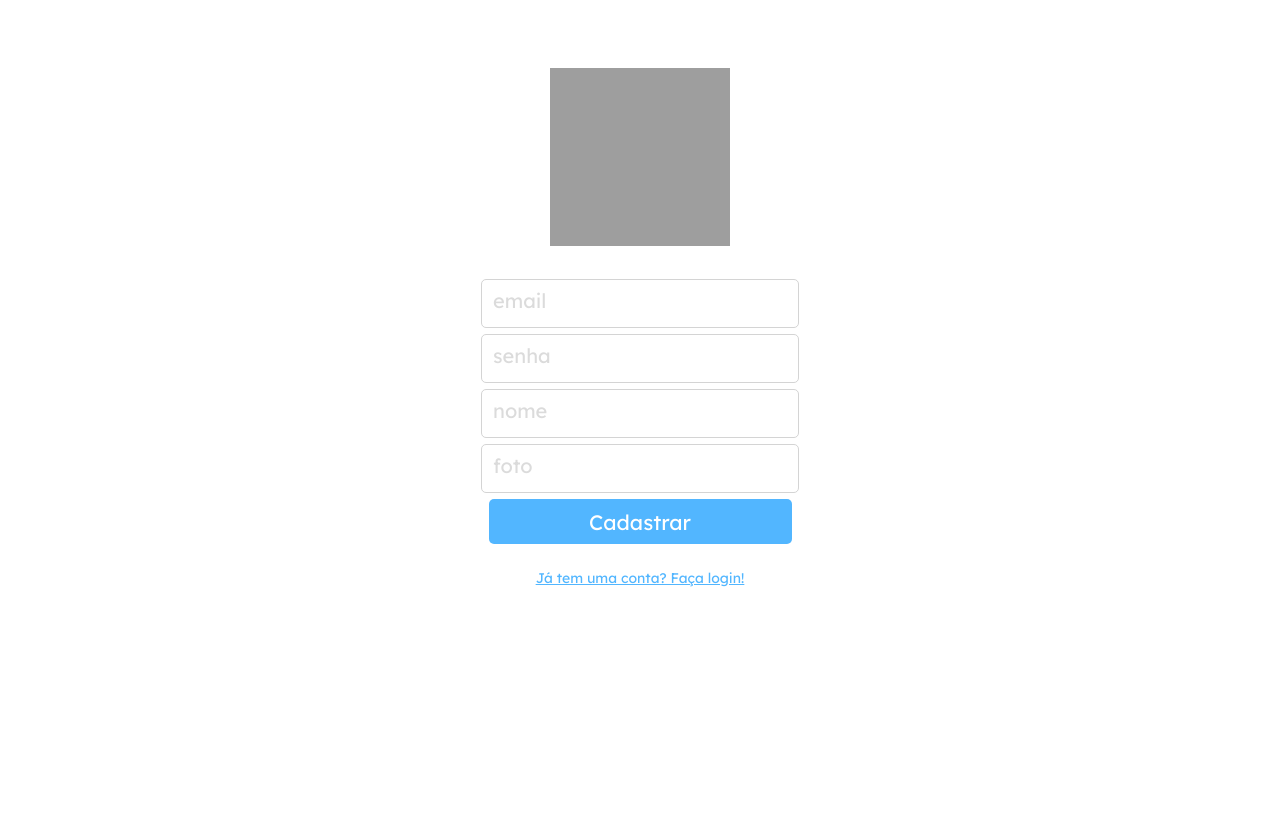
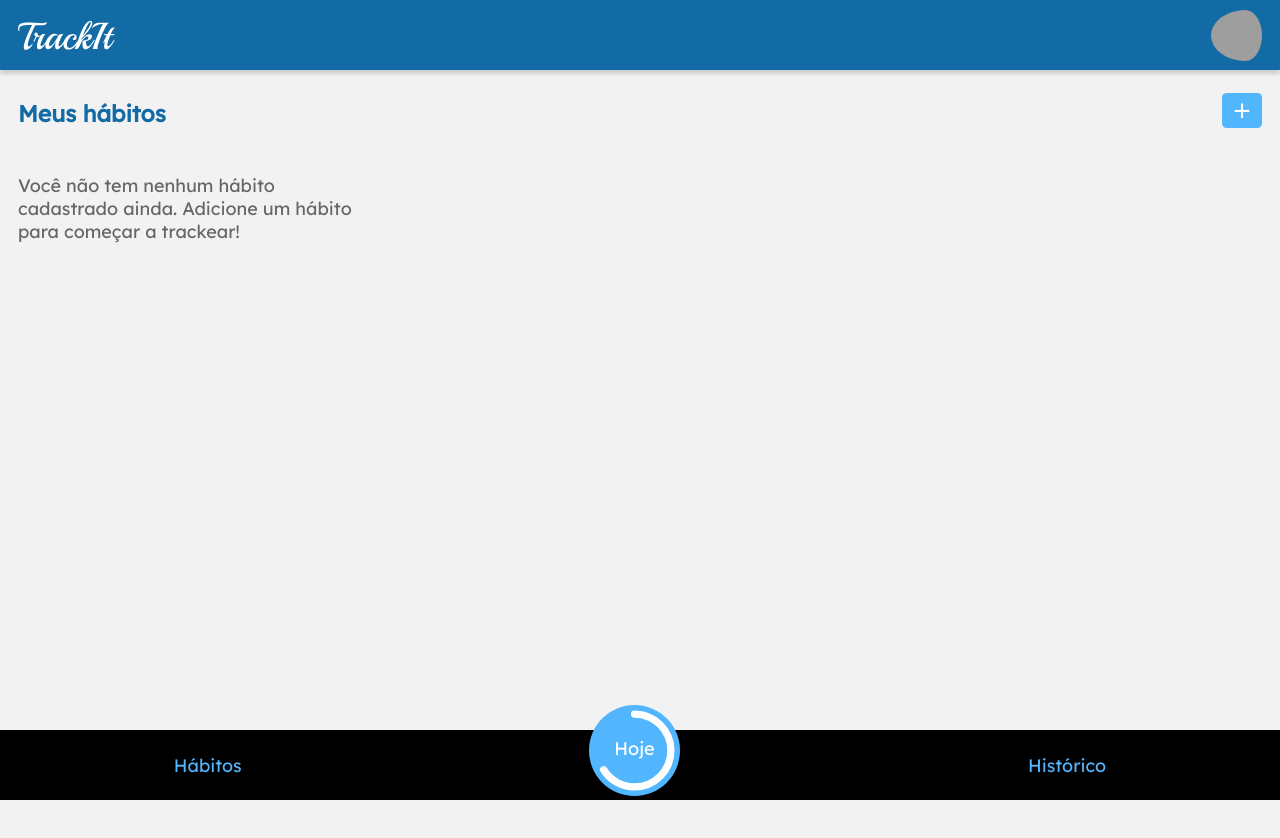
Before and after one commit to Saulo-SDS/Trackit, a React (Create React App) app: page / in a window 1280 px wide. Shown: the top 838 px of the page. Before the commit the page ends 800 px from the top, so only its background shows below. Built offline with nearby package versions, Linux system fonts and the light colour scheme; grey boxes are pictures that could not be loaded.

Commit message:
Added layout habits screen

```diff
--- a/package.json
+++ b/package.json
@@ -7,6 +7,7 @@
     "@testing-library/react": "^11.2.7",
     "@testing-library/user-event": "^12.8.3",
     "react": "^17.0.2",
+    "react-circular-progressbar": "^2.0.4",
     "react-dom": "^17.0.2",
     "react-loader-spinner": "^4.0.0",
     "react-router-dom": "^5.3.0",
--- a/src/App.js
+++ b/src/App.js
@@ -3,13 +3,15 @@ import './App.css';
 import Top from "./Components/Top/Top";
 import Login from "./Components/Login/Login"
 import Register from "./Components/Register/Register";
+import Habits from "./Components/Habits/Habits";
 
 function App() {
 
   return (
     <>
     {/*<Login/>*/}
-    {<Register/>}
+    {/*<Register/>*/}
+    {<Habits/>}
     </>
   );
 }
--- a/src/Components/Footer/Footer.js
+++ b/src/Components/Footer/Footer.js
@@ -1,29 +1,56 @@
+import {
+    CircularProgressbar,
+    buildStyles
+} from "react-circular-progressbar";
+import 'react-circular-progressbar/dist/styles.css';
+
 import styled from "styled-components";
 
 export default function Footer() {
     return (
         <FooterComponent>
             <p>Hábitos</p>
+            <InfoProgress>
+               <CircularProgressbar
+                    value={66}
+                    text={`Hoje`}
+                    background
+                    backgroundPadding={6}
+                    styles={buildStyles({
+                        backgroundColor: "#52B6FF",
+                        textColor: "#fff",
+                        pathColor: "#fff",
+                        trailColor: "transparent"
+                })}/>
+            </InfoProgress>
+
             <p>Histórico</p>
         </FooterComponent>
     );
 }
 
-
-export const FooterComponent= styled.div`
-    width: 375px;
+const FooterComponent = styled.div`
+    width: 100%;
     height: 70px;
     display: flex;
     align-items: center;
-    justify-content: space-between;
+    justify-content: space-around;
     position: fixed;
     bottom: 0;
-    right: 0;
     left: 0;
-    padding: 0 31px 0 36px;
-    background-color: #FFFFFF;
+    background-color: #000;
     p {
         font-size: 18px;
         color: #52B6FF;
     }
 `;
+
+const InfoProgress = styled.div`
+    height: 91px;
+    width: 91px;
+    font-size: 18px;
+    font-weight: 400;
+    line-height: 22px;
+    border-radius: 50%;
+    padding-bottom: 30px;
+`;
--- /dev/null
+++ b/src/Components/Habits/Habits.js
@@ -0,0 +1,56 @@
+import styled from "styled-components";
+import Top from "../Top/Top";
+import Footer from "../Footer/Footer";
+import { Input } from "../Share/Style";
+
+export default function Habits() {
+    return (
+        <>
+            <Top />
+            <Container>
+                <div>
+                    <h2>Meus hábitos</h2>
+                    <AddButton>+</AddButton>
+                </div>
+                <p>Você não tem nenhum hábito cadastrado ainda. Adicione um hábito para começar a trackear!</p>
+            </Container>
+            <Footer />
+        </>
+    );
+};
+
+export const Container = styled.div`
+    height: 100vh;
+    margin-top: 80px;
+    padding: 0 18px 0 18px;
+    div {
+        display: flex;
+        align-items: center;
+        justify-content: space-between;
+    }
+    h2 {
+        font-size: 23px;
+        margin-bottom: 28px;
+        color: #126BA5;
+    }
+    p {
+        font-size: 18px;
+        width: 340px;
+        overflow-wrap: break-word;
+        color: #666666;
+    }
+`;
+
+export const AddButton = styled.button`
+    width: 40px;
+    height: 35px;
+    display: flex;
+    align-items: center;
+    justify-content: center;
+    background-color: #52B6FF;
+    border-radius: 4.64px;
+    border: none;
+    color: #ffffff;
+    font-size: 30px;
+    margin-bottom: 15px;
+`;
--- a/src/Components/Top/Top.js
+++ b/src/Components/Top/Top.js
@@ -12,24 +12,27 @@ export default function Top() {
 
 export const TopBar = styled.header`
     height: 70px;
+    width: 100%;
     display: flex;
     align-items: center;
     justify-content: space-between;
     position: fixed;
     top: 0;
     left: 0;
-    right: 0;
-    padding: 0 18px 0 18px;
     background-color: #126BA5;
+    box-shadow: 0px 4px 4px 0px #00000026;
+    z-index: 2;
 `;
 
 export const Logo = styled.img`
     width: 97px;
     height: 49px;
+    padding-left: 18px;
 `;
 
 export const ProfileImg = styled.img`
     width: 51px;
     height: 51px;
+    padding-right: 18px;
     border-radius: 50%;
 `;
--- a/src/index.css
+++ b/src/index.css
@@ -3,6 +3,8 @@
 body {
   margin: 0;
   font-family: 'Lexend Deca', sans-serif;
+  background-color: #F2F2F2;
+  box-sizing: border-box;
 }
 
 ::-webkit-input-placeholder {
```
Also changed, not shown: src/Components/Habits/habits.js (deleted), 1 other file (tests, documents, lock files or other folders).
